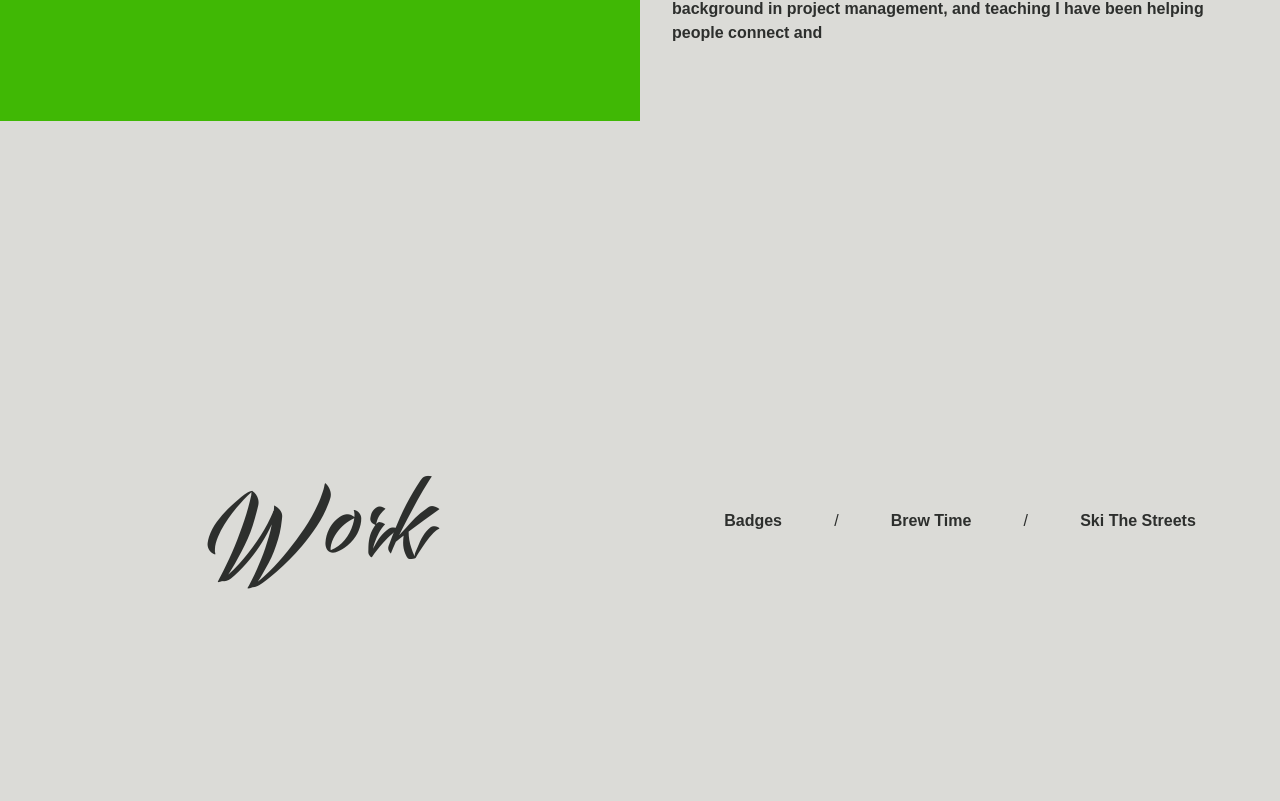
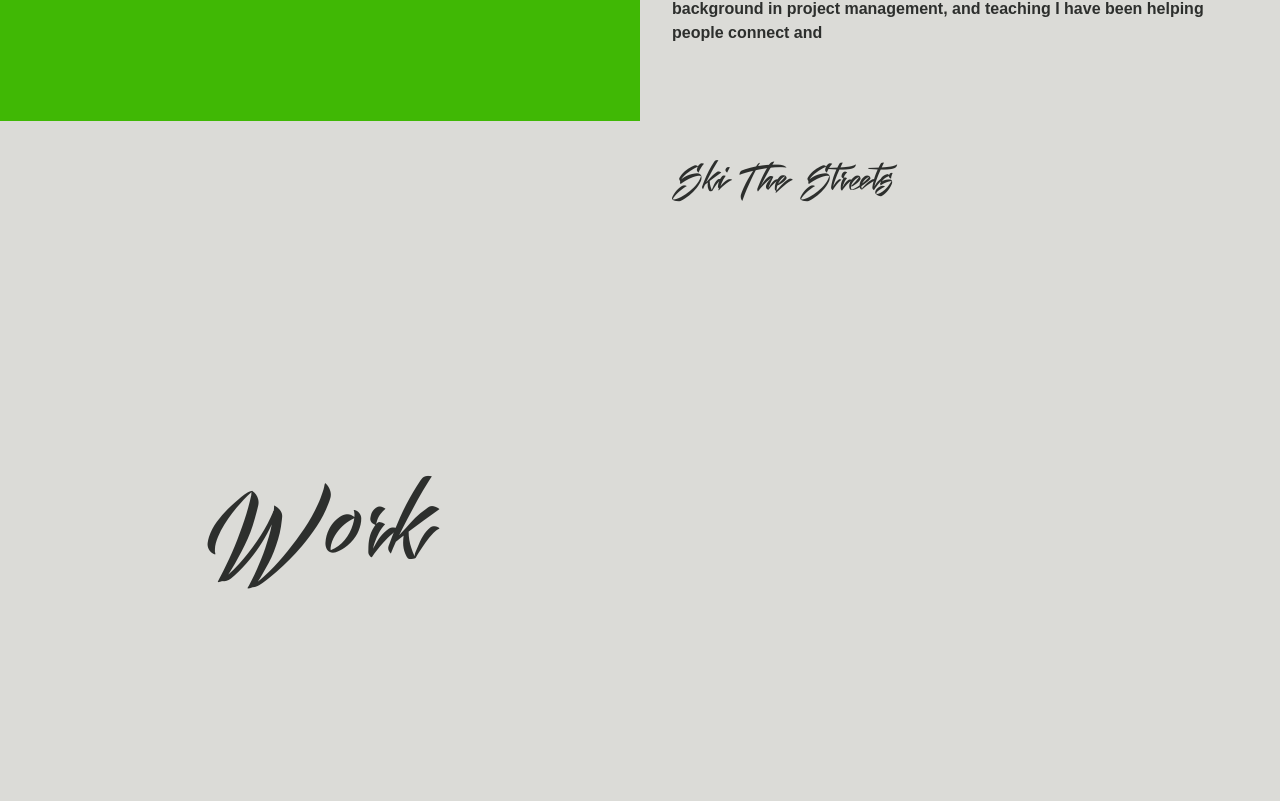
Before and after one commit to Nepsaco/portfolio, a Vue app: page /ski-the-streets in a window 1280 px wide. Shown: the part 1479-2280 px from the top of the page. Built offline with nearby package versions, Linux system fonts and the light colour scheme; a web font is replaced by a local one.

Commit message:
fixed router linking worked on project component template

```diff
--- a/src/router/index.js
+++ b/src/router/index.js
@@ -1,18 +1,13 @@
 import Vue from 'vue'
 import VueRouter from 'vue-router'
-import Work from '@/views/Work'
 import Projects from '@/views/Projects'
 import SkiTheStreets from '@/views/SkiTheStreets'
 Vue.use(VueRouter)
 
 const routes = [{
-    path: '/work',
-    component: Work,
-    children : [{
-        path: '/',
-        name: 'work',
-        component: Projects
-    }]
+    path: '/',
+    name: 'projects',
+    component: Projects,
 },{
     path: '/projects',
     name: 'projects',
--- a/src/views/Projects.vue
+++ b/src/views/Projects.vue
@@ -6,6 +6,7 @@
             <router-link :to="{name: 'brew-time'}">Brew Time</router-link>
             <span>/</span>
             <router-link :to="{name: 'ski-the-streets'}">Ski The Streets</router-link>
+            <router-view />
         </nav>
     </div>
 </template>
--- a/src/views/SkiTheStreets.vue
+++ b/src/views/SkiTheStreets.vue
@@ -1,7 +1,27 @@
 <template>
-    <section>
-    </section>
+    <div class='project-content'>
+        <h1>Ski The Streets</h1>
+        <p>{{description}}</p>
+        <img src='../assets/images/ski.svg'
+    </div>
 </template>
 
 <style lang='scss'>
+.project-content{
+    display: flex;
+    background-color: $light;
+    height: 100vh;
+    padding: 2rem;
+    color: $dark;
+
+    h1 {
+        @include header-font;
+        font-size: 3rem;
+    }
+
+    @include respond-to(desktop){
+        background-color: $light;
+        width: 50vw
+    }
+}
 </style>
--- a/src/views/Work.vue
+++ b/src/views/Work.vue
@@ -3,18 +3,11 @@
         <div class='work-title'>
             <h1>Work</h1>
         </div>
-        <Projects />
+        <router-view />
     </section>
 </template>
 
 <script>
-import Projects from '@/views/Projects'
-
-export default {
-    components: {
-        Projects,
-    }
-}
 </script>
 
 <style lang='scss'>
```
Also changed, not shown: src/assets/images/ski.svg (added).
